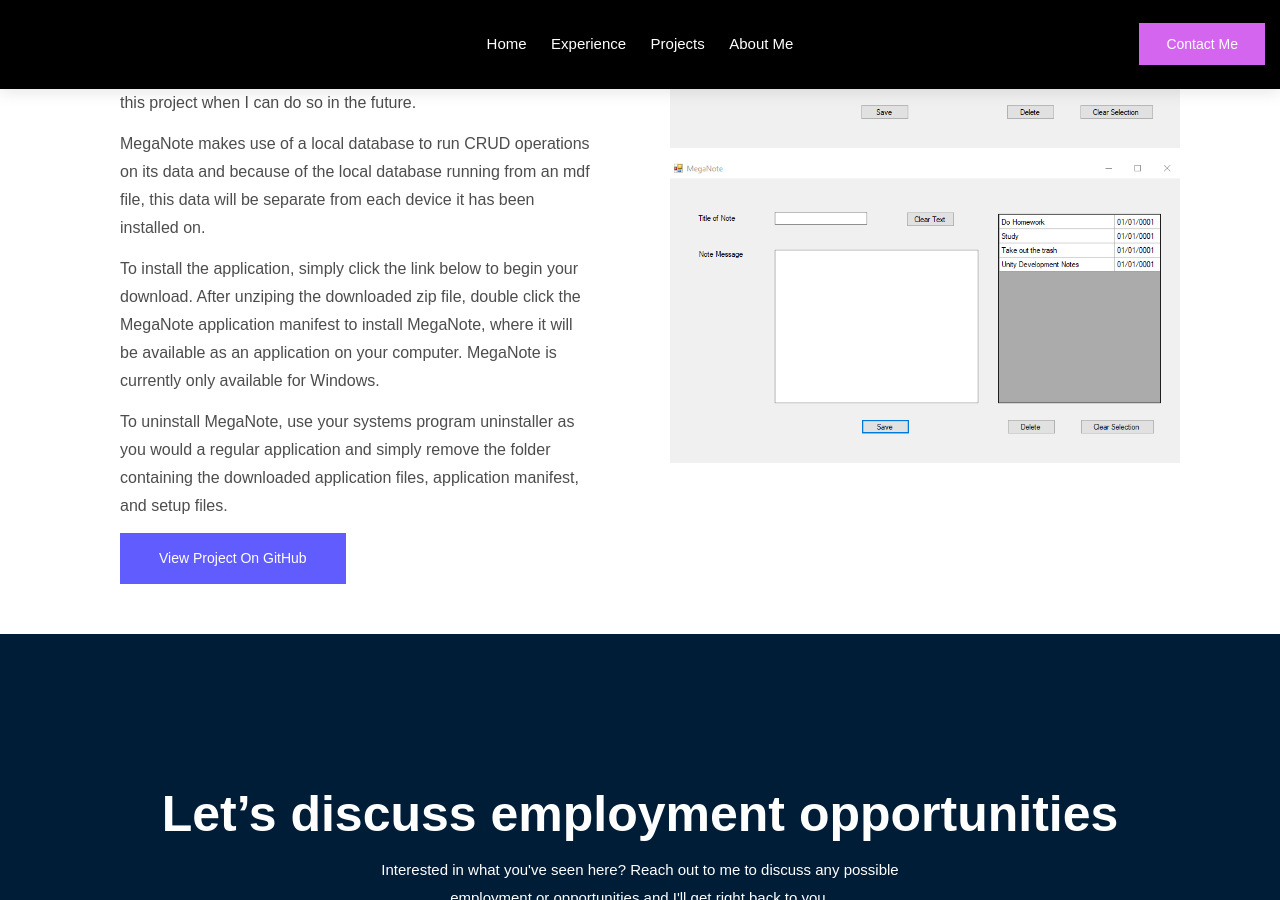
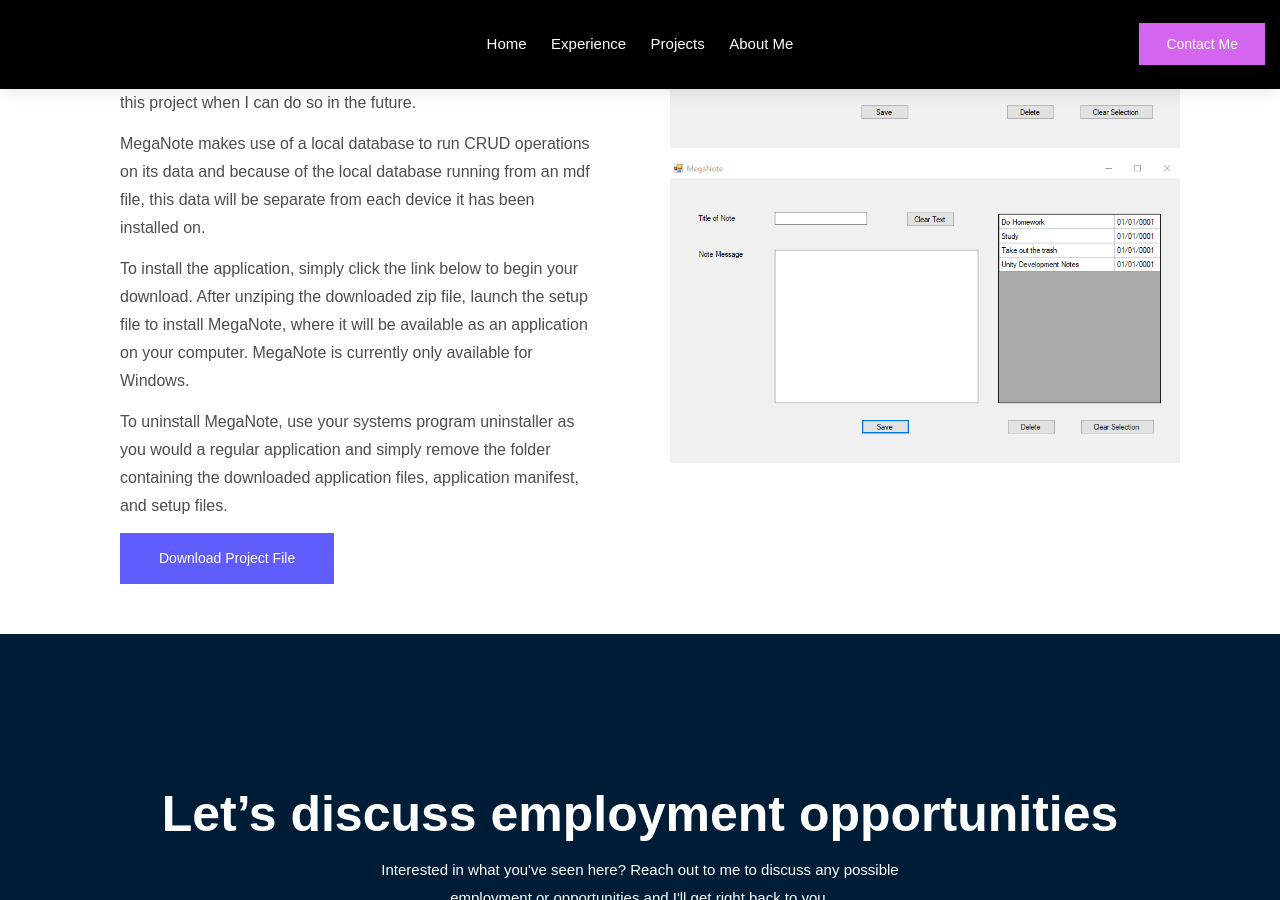
Before and after one commit to mlan225/portfolio, a Jekyll site: the page built from site-pages/project-pages/mega-note.html, in a window 1280 px wide and 900 px high, scrolled down 659 px. Built offline with Jekyll 4.4.1, drawn with Linux system fonts in a browser that asks for light colours; some web fonts are replaced.

Commit message:
Added the downloadable meganote file

```diff
--- a/site-pages/project-pages/mega-note.html
+++ b/site-pages/project-pages/mega-note.html
@@ -33,7 +33,7 @@ permalink: /projects/mega-note
       </p>
       <p>
         To install the application, simply click the link below to begin your download. After unziping the downloaded
-        zip file, double click the MegaNote application manifest to install MegaNote, where it will be available as an
+        zip file, launch the setup file to install MegaNote, where it will be available as an
         application on your computer. <strong>MegaNote is currently only available for Windows.</strong>
       </p>
       <p>
@@ -41,7 +41,7 @@ permalink: /projects/mega-note
         the folder containing the downloaded application files, application manifest, and setup files.
       </p>
       <div class="project-text-btn">
-        <a class="boxed-btn3" href="https://github.com/mlan225/megaNote" target="_blank">View Project on GitHub</a>
+        <a class="boxed-btn3" href="{{ site.baseurl }}/assets/files/meganote.zip" target="_blank">Download Project File</a>
       </div>
     </div>
     <div class="single-project-images col-sm-12 col-lg-6">
```
Also changed, not shown: 4 other files.
